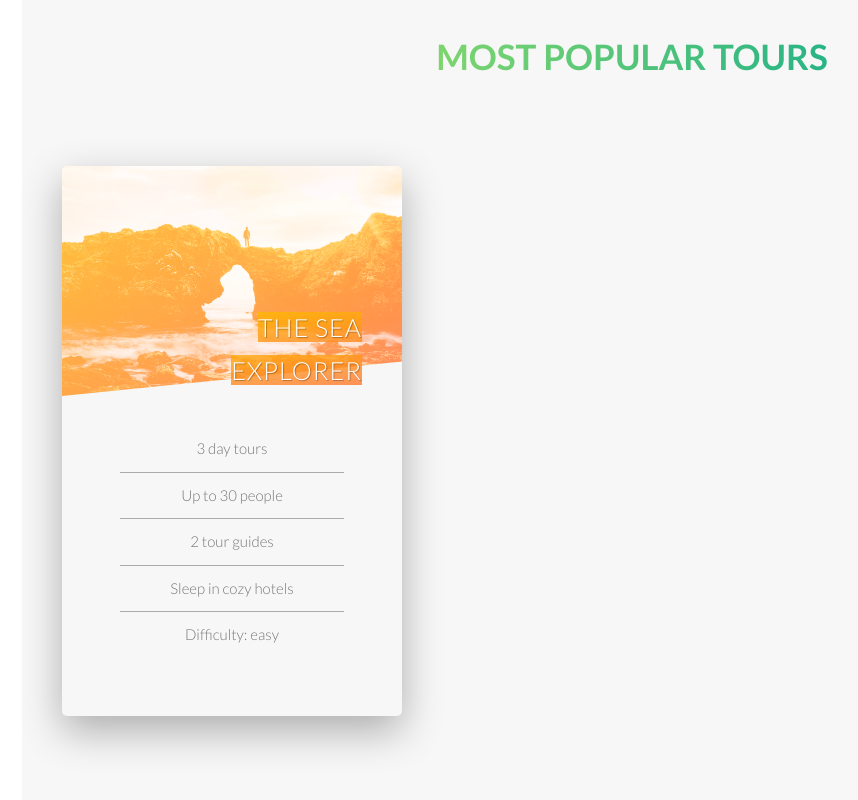
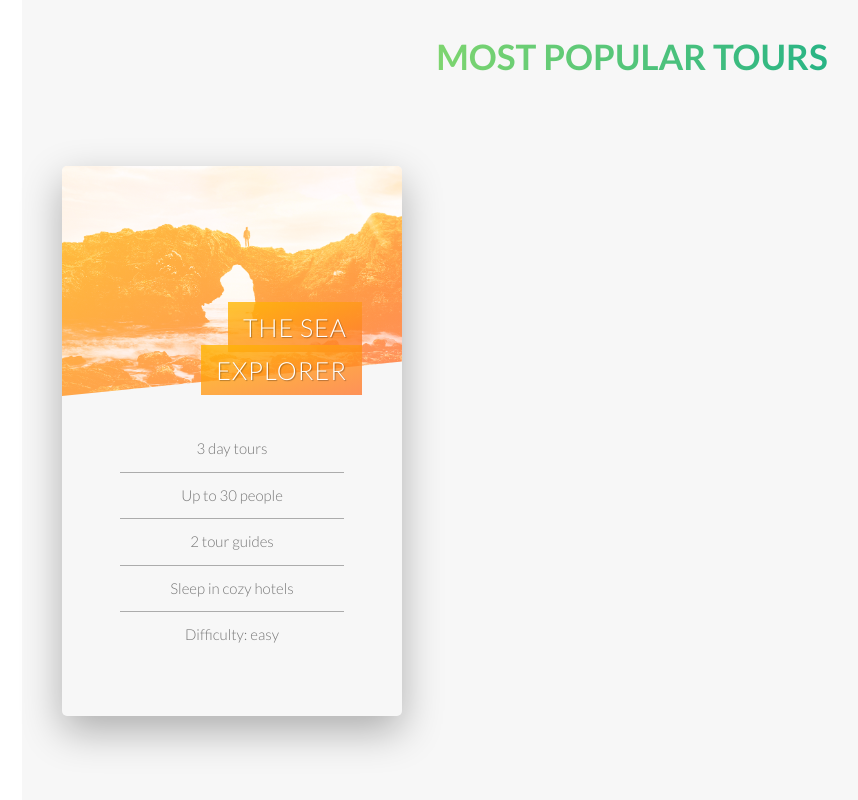
Before and after one commit to MoathDawahreh/advanced-css-nature, a website: page index.html in a window 1280 px wide. Shown: the part 2454-3254 px from the top of the page, without its empty margins (8-866 px from the left). Drawn offline with Linux system fonts and the light colour scheme.

Commit message:
style fixes

```diff
--- a/index.html
+++ b/index.html
@@ -149,9 +149,9 @@
 							<div class="card__side card__side--front">
 								<div class="card__picture card__picture--1">&nbsp;</div>
 								<h4 class="card__heading">
-								<span class="card__heading-span--1">
-									The Sea Explorer
-								</span>
+									<span class="card__heading-span card__heading-span--1"
+										>The Sea Explorer</span
+									>
 								</h4>
 								<div class="card__details">
 									<ul>
@@ -160,11 +160,12 @@
 										<li>2 tour guides</li>
 										<li>Sleep in cozy hotels</li>
 										<li>Difficulty: easy</li>
+									</ul>
 								</div>
 							</div>
-							<div class="card__side card__side--back card__side--back-1 ">
-								 itia repellendus magnam quidem ipsa molestiae quod
-								eius provident cumque harum cum.
+							<div class="card__side card__side--back card__side--back-1">
+								itia repellendus magnam quidem ipsa molestiae quod eius
+								provident cumque harum cum.
 							</div>
 						</div>
 					</div>
```
Lines whose indentation alone changed are shown as unchanged.
